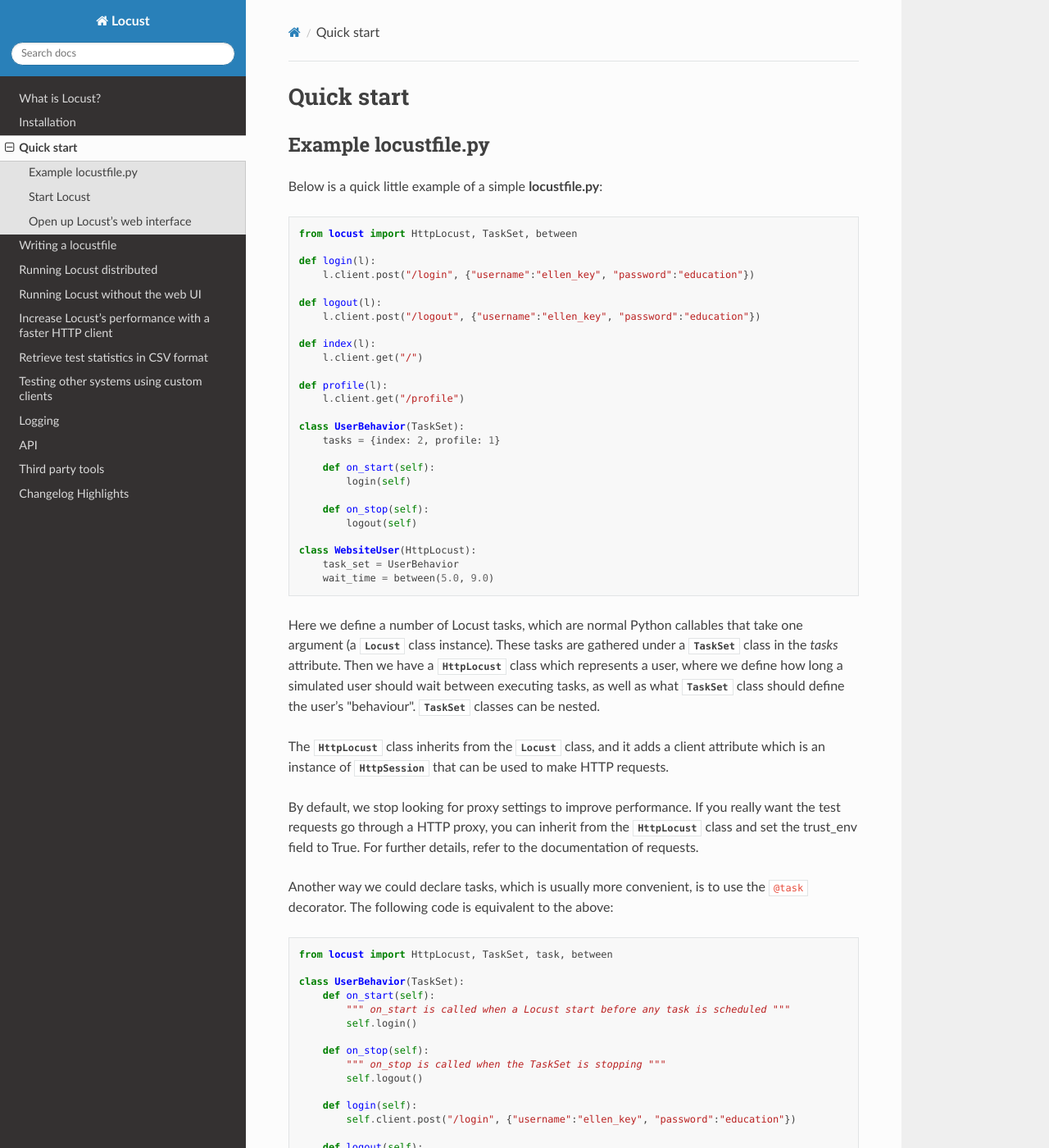
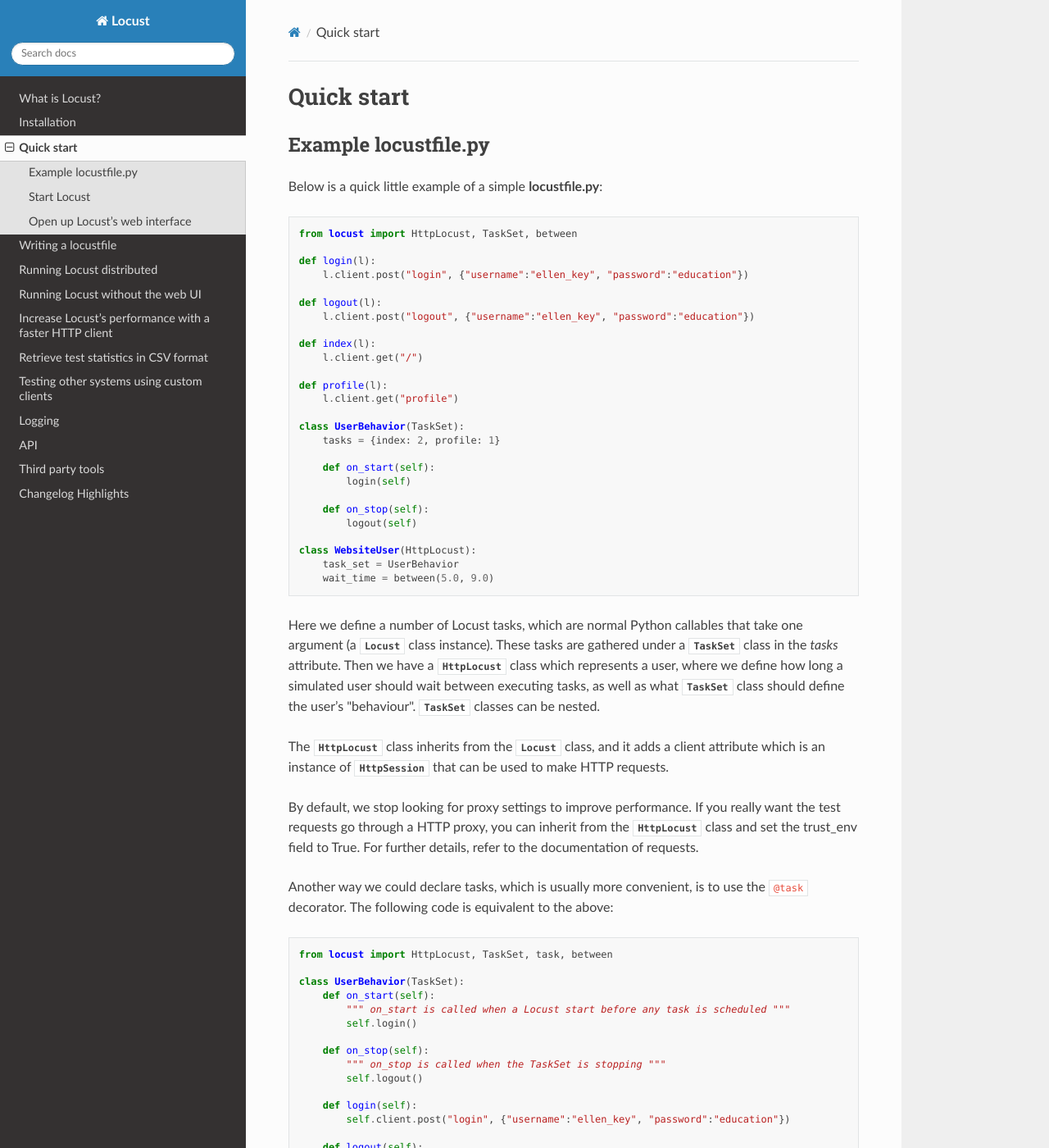
Before and after one commit to locustio/locust, a Sphinx documentation site: the page built from docs/quickstart.rst, in a window 1280 px wide and 1400 px high. Shown: the whole window at 82% size. Built offline with Sphinx 7.4.7 and the Read the Docs theme 2.0.0, drawn with Linux system fonts in a browser that asks for light colours; pages that are not in the unit, such as notebooks, are missing from menus; some of the changed text lies outside the part shown.

```diff
--- a/docs/quickstart.rst
+++ b/docs/quickstart.rst
@@ -13,16 +13,16 @@ Below is a quick little example of a simple **locustfile.py**:
     from locust import HttpLocust, TaskSet, between
 
     def login(l):
-        l.client.post("/login", {"username":"ellen_key", "password":"education"})
+        l.client.post("login", {"username":"ellen_key", "password":"education"})
 
     def logout(l):
-        l.client.post("/logout", {"username":"ellen_key", "password":"education"})
+        l.client.post("logout", {"username":"ellen_key", "password":"education"})
 
     def index(l):
         l.client.get("/")
 
     def profile(l):
-        l.client.get("/profile")
+        l.client.get("profile")
 
     class UserBehavior(TaskSet):
         tasks = {index: 2, profile: 1}
@@ -71,10 +71,10 @@ Another way we could declare tasks, which is usually more convenient, is to use
             self.logout()
 
         def login(self):
-            self.client.post("/login", {"username":"ellen_key", "password":"education"})
+            self.client.post("login", {"username":"ellen_key", "password":"education"})
 
         def logout(self):
-            self.client.post("/logout", {"username":"ellen_key", "password":"education"})
+            self.client.post("logout", {"username":"ellen_key", "password":"education"})
 
         @task(2)
         def index(self):
@@ -82,7 +82,7 @@ Another way we could declare tasks, which is usually more convenient, is to use
 
         @task(1)
         def profile(self):
-            self.client.get("/profile")
+            self.client.get("profile")
 
     class WebsiteUser(HttpLocust):
         task_set = UserBehavior
```
